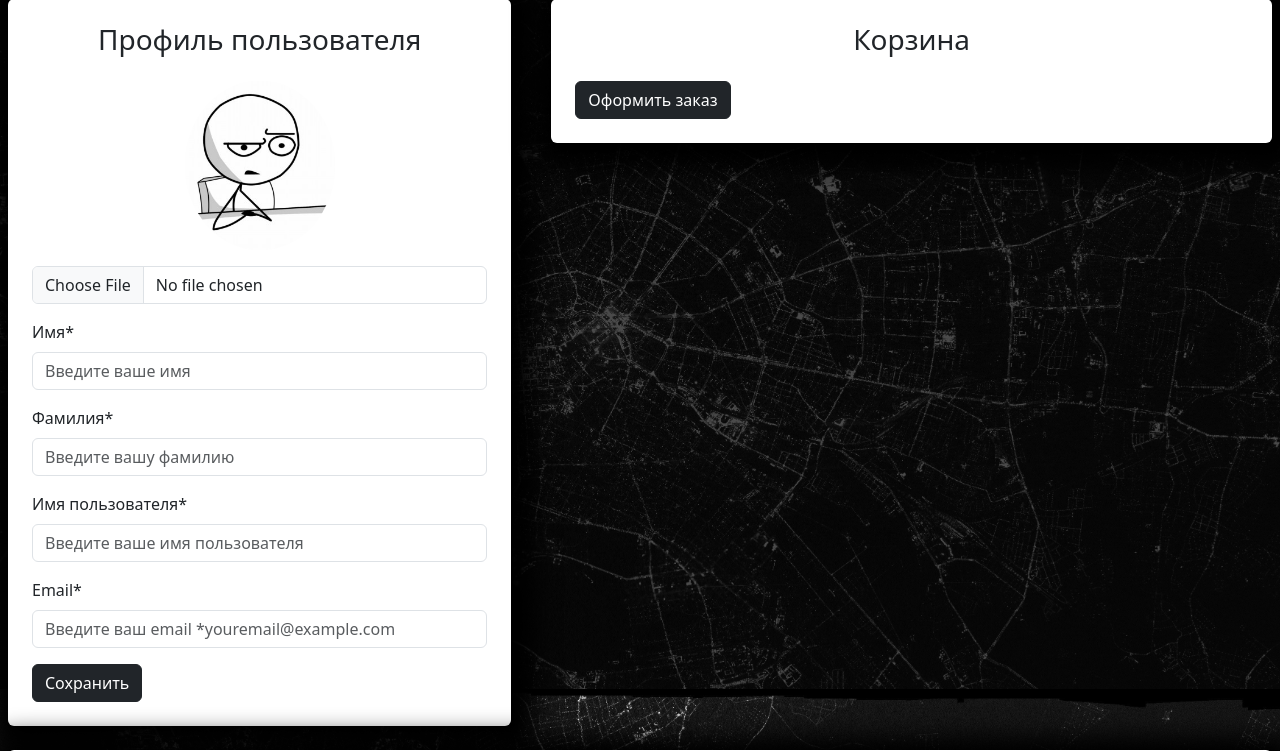
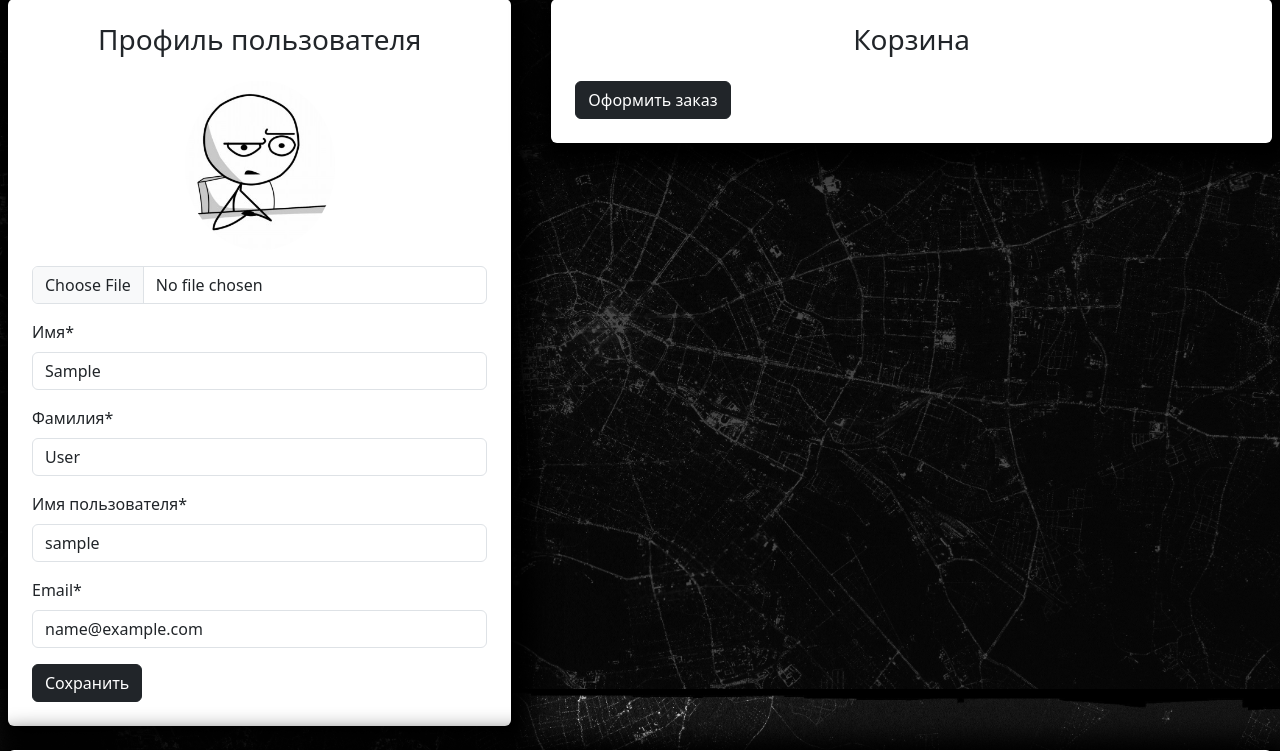
Before and after one commit to YDens/MySite1, a Django app: page /user/profile/ in a window 1280 px wide. Shown: the part 111-862 px from the top of the page. Run offline with Django 4.2, Linux system fonts and the light colour scheme; the visitor is signed in with stand-in values (Sample User, id 1); some libraries are stand-ins or nearby versions.

Commit message:
made profile

```diff
--- a/users/forms.py
+++ b/users/forms.py
@@ -1,5 +1,5 @@
 from django import forms
-from django.contrib.auth.forms import AuthenticationForm, UserCreationForm
+from django.contrib.auth.forms import AuthenticationForm, UserCreationForm, UserChangeForm
 
 from users.models import User
 
@@ -32,3 +32,23 @@
     email = forms.CharField()
     password1 = forms.CharField()
     password2 = forms.CharField()
+
+
+
+class ProfileForm(UserChangeForm):
+
+    class Meta:
+        model = User
+        fields = (
+            "image",
+            "first_name",
+            "last_name",
+            "username",
+            "email",
+        )
+
+    image = forms.ImageField(required=False)
+    first_name = forms.CharField()
+    last_name = forms.CharField()
+    username = forms.CharField()
+    email = forms.CharField()
--- a/users/templates/users/profile.html
+++ b/users/templates/users/profile.html
@@ -7,61 +7,88 @@
             <div class="col-md-5">
                 <div class="bg-white p-4 mb-4 mx-2 rounded custom-shadow">
                     <h3 class="text-center mb-4">Профиль пользователя</h3>
-                    <form>
+                    <form action="{% url "users:profile" %}" method="post" enctype="multipart/form-data">
+                        {% csrf_token %}
                         <div class="row">
                             <div class="col-md-12 mb-3 text-center">
-                                <img
-                                    src="../deps/images/baseavatar.jpg"
+                                {% if user.image %}
+                                    <img
+                                    src="{{user.image.url}}"
                                     alt="Аватар пользователя"
                                     class="img-fluid rounded-circle"
                                     style="max-width: 150px"
-                                />
-                                <input type="file" class="form-control mt-3" id="avatar" accept="image/*" />
+                                    />
+                                {% else %}
+                                    <img
+                                    src="{% static "deps/images/baseavatar.jpg" %}"
+                                    alt="Аватар пользователя"
+                                    class="img-fluid rounded-circle"
+                                    style="max-width: 150px"
+                                    />
+                                {% endif %}
+
+                                <input type="file" class="form-control mt-3" id="id_image" accept="image/*" name="image" />
                             </div>
                             <div class="col-md-12 mb-3">
-                                <label for="firstName" class="form-label">Имя*</label>
+                                <label for="id_firstName" class="form-label">Имя*</label>
                                 <input
                                     type="text"
                                     class="form-control"
-                                    id="firstName"
+                                    id="id_firstName"
                                     placeholder="Введите ваше имя"
-                                    value=""
+                                    name="first_name"
+                                    value="{{form.first_name.value}}"
+                                    required
+                                />
+                                {% if form.first_name.errors %}
+                                    <div class="alert alert-danger alret-dismissible fade show"> {{form.first_name.errors}} </div>
+                                {% endif %}
+                            </div>
+                            <div class="col-md-12 mb-3">
+                                <label for="id_lastName" class="form-label">Фамилия*</label>
+                                <input
+                                    type="text"
+                                    class="form-control"
+                                    id="id_lastName"
+                                    placeholder="Введите вашу фамилию"
+                                    name="last_name"
+                                    value="{{form.last_name.value}}"
+                                    required
+                                />
+                                {% if form.last_name.errors %}
+                                    <div class="alert alert-danger alret-dismissible fade show"> {{form.last_name.errors}} </div>
+                                {% endif %}
+                            </div>
+                            <div class="col-md-12 mb-3">
+                                <label for="id_username" class="form-label">Имя пользователя*</label>
+                                <input
+                                    type="text"
+                                    class="form-control"
+                                    id="id_username"
+                                    placeholder="Введите ваше имя пользователя"
+                                    name="username"
+                                    value="{{form.username.value}}"
+                                    required
+                                />
+                                {% if form.username.errors %}
+                                    <div class="alert alert-danger alret-dismissible fade show"> {{form.username.errors}} </div>
+                                {% endif %}
+                            </div>
+                            <div class="col-md-12 mb-3">
+                                <label for="id_email" class="form-label">Email*</label>
+                                <input
+                                    type="email"
+                                    class="form-control"
+                                    id="id_email"
+                                    placeholder="Введите ваш email *youremail@example.com"
+                                    name="email"
+                                    value="{{form.email.value}}"
                                     required
                                 />
                             </div>
-                            <div class="col-md-12 mb-3">
-                                <label for="lastName" class="form-label">Фамилия*</label>
-                                <input
-                                    type="text"
-                                    class="form-control"
-                                    id="lastName"
-                                    placeholder="Введите вашу фамилию"
-                                    value=""
-                                    required
-                                />
-                            </div>
-                            <div class="col-md-12 mb-3">
-                                <label for="username" class="form-label">Имя пользователя*</label>
-                                <input
-                                    type="text"
-                                    class="form-control"
-                                    id="username"
-                                    placeholder="Введите ваше имя пользователя"
-                                    value=""
-                                    required
-                                />
-                            </div>
-                            <div class="col-md-12 mb-3">
-                                <label for="email" class="form-label">Email*</label>
-                                <input
-                                    type="email"
-                                    class="form-control"
-                                    id="email"
-                                    placeholder="Введите ваш email *youremail@example.com"
-                                    value=""
-                                    required
-                                />
-                            </div>
+                            {% if form.email.errors %}
+                                    <div class="alert alert-danger alret-dismissible fade show"> {{form.email.errors}} </div>
+                                {% endif %}
                         </div>
                         <button type="submit" class="btn btn-dark">Сохранить</button>
                     </form>
--- a/users/views.py
+++ b/users/views.py
@@ -1,8 +1,9 @@
+from django.contrib.auth.decorators import login_required
 from django.http import HttpResponseRedirect
 from django.shortcuts import redirect, render
 from django.contrib import auth
 from django.urls import reverse
-from users.forms import UserLoginForm, UserRegistrationForm
+from users.forms import ProfileForm, UserLoginForm, UserRegistrationForm
 
 def login(request):
 
@@ -45,12 +46,25 @@
     }
     return render(request, 'users/registration.html', context)
 
+@login_required
 def profile(request):
+    if request.method == 'POST':
+        form = ProfileForm(data=request.POST, instance=request.user, files=request.FILES)
+        if form.is_valid():
+            form.save()
+
+            return HttpResponseRedirect(reverse('user:profile'))
+
+    else:
+        form = ProfileForm(instance=request.user)
+
     context = {
         'title': 'Кабинет',
+        'form': form
     }
     return render(request, 'users/profile.html', context)
 
+@login_required
 def logout(request):
     auth.logout(request)
 
```
